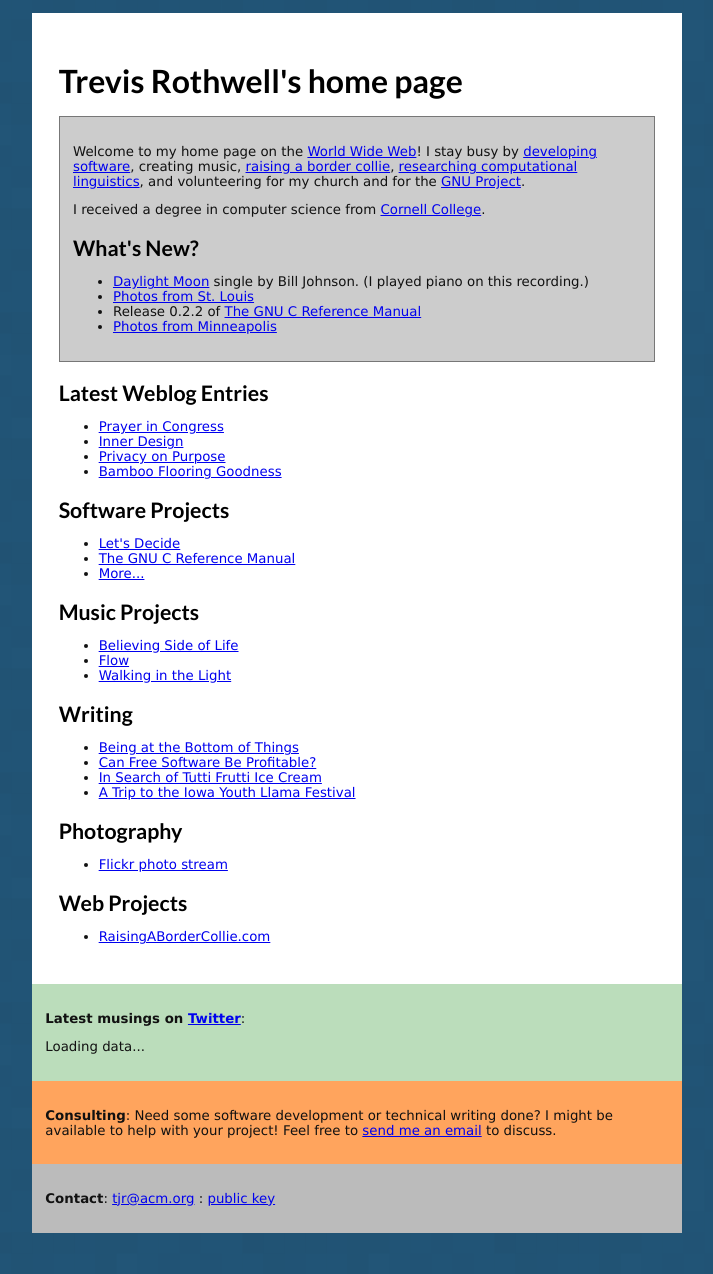
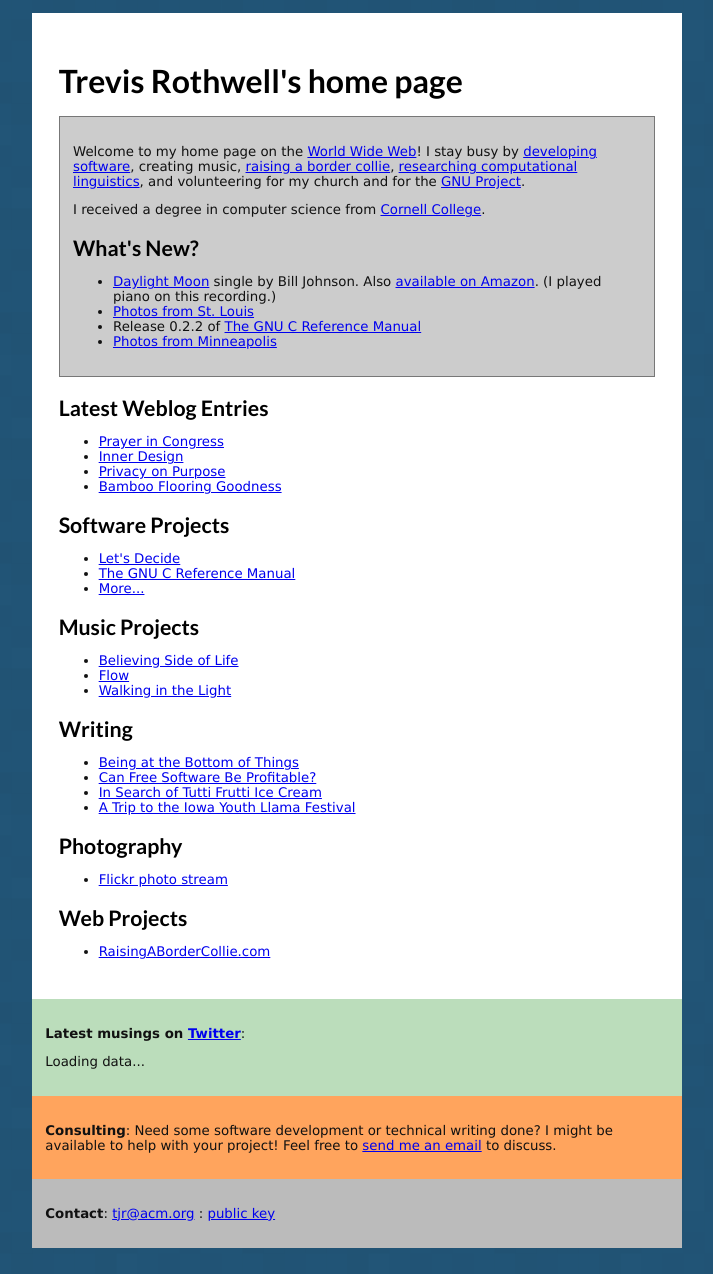
Before and after one commit to tjr/tjr.github.com, a Jekyll site: the page built from index.html, in a window 1280 px wide. Shown: the whole page, without its empty margins (283-996 px from the left). Built offline with Jekyll 4.4.1, drawn with Linux system fonts in a browser that asks for light colours; the list of posts is cut into pages by our own code.

Commit message:
Update index.html

```diff
--- a/index.html
+++ b/index.html
@@ -50,7 +50,8 @@ from <a href="http://www.cornellcollege.edu/">Cornell College</a>.
 <h2>What's New?</h2>
 <ul>
 <li><a href="http://itunes.apple.com/us/album/daylight-moon-single/id489451410">Daylight Moon</a> single by
-Bill Johnson. (I played piano on this recording.)</li>
+Bill Johnson. Also <a href="http://www.amazon.com/Daylight-Moon-Single/dp/B006LZ3L2W/">available on Amazon</a>.
+(I played piano on this recording.)</li>
 <li><a href="http://www.flickr.com/photos/trothwell/sets/72157628126292922/">Photos from St. Louis</a></li>
 <li>Release 0.2.2 of <a href="http://www.gnu.org/software/gnu-c-manual/">The GNU C Reference Manual</a></li>
 <li><a href="http://www.flickr.com/photos/trothwell/sets/72157627750035245/">Photos from Minneapolis</a></li>
```
